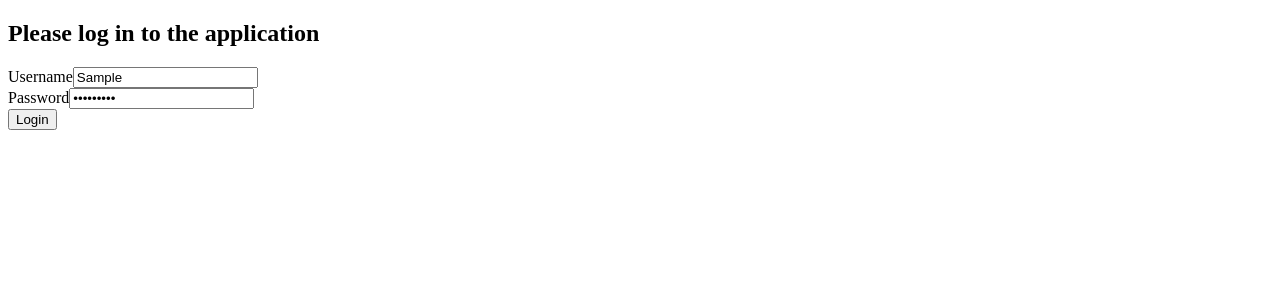
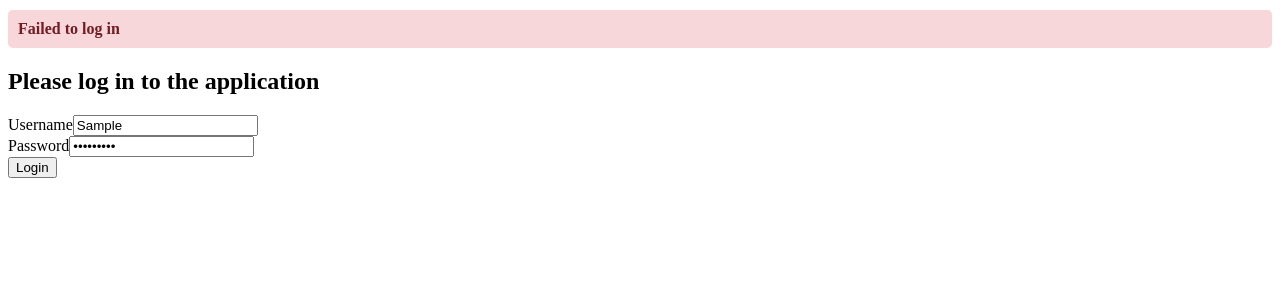
Before and after one commit to douglasdotv/fullstackopen, a React (Vite) app in the folder part5/bloglist-frontend/: page / in a window 1280 px wide. Both pictures are taken after typing "Sample", "Sample123" into the empty fields and a click on the button "Login". Shown: the top 300 px of the page. Built offline with nearby package versions, Linux system fonts and the light colour scheme; no server answers.

Commit message:
Implement notifications for successful and failed operations
(5.4)

```diff
--- a/part5/bloglist-frontend/src/components/BlogPage.jsx
+++ b/part5/bloglist-frontend/src/components/BlogPage.jsx
@@ -2,12 +2,14 @@ import { useState, useEffect } from 'react'
 import BlogForm from './BlogForm'
 import BlogList from './BlogList'
 import LoginForm from './LoginForm'
+import Notification from './Notification'
 import blogService from '../services/blogs'
 import loginService from '../services/login'
 
 const BlogPage = () => {
   const [blogs, setBlogs] = useState([])
   const [user, setUser] = useState(null)
+  const [notification, setNotification] = useState({ message: '', type: '' })
   const [username, setUsername] = useState('')
   const [password, setPassword] = useState('')
   const [title, setTitle] = useState('')
@@ -45,10 +47,12 @@ const BlogPage = () => {
       window.localStorage.setItem('authenticatedUser', JSON.stringify(user))
       setUser(user)
       blogService.setToken(user.token)
+      setNotification({ message: 'Logged in successfully!', type: 'success' })
       setUsername('')
       setPassword('')
     } catch (error) {
       console.error('Failed to log in', error)
+      setNotification({ message: 'Failed to log in', type: 'error' })
     }
   }
 
@@ -56,6 +60,7 @@ const BlogPage = () => {
     window.localStorage.removeItem('authenticatedUser')
     setUser(null)
     blogService.setToken(null)
+    setNotification({ message: 'Logged out successfully!', type: 'success' })
   }
 
   const handleCreateBlog = async (event) => {
@@ -63,16 +68,24 @@ const BlogPage = () => {
     try {
       const newBlog = await blogService.create({ title, author, url })
       setBlogs(blogs.concat(newBlog))
+      setNotification({
+        message: `${newBlog.title} by ${newBlog.author} created!`,
+        type: 'success',
+      })
       setTitle('')
       setAuthor('')
       setUrl('')
     } catch (error) {
       console.error('Failed to create blog post', error)
+      setNotification({ message: 'Failed to create blog post', type: 'error' })
     }
   }
 
   return (
     <div>
+      {notification.message && (
+        <Notification message={notification.message} type={notification.type} />
+      )}
       {user ? (
         <>
           <BlogList blogs={blogs} user={user} onLogout={handleLogout} />
--- /dev/null
+++ b/part5/bloglist-frontend/src/components/Notification.jsx
@@ -0,0 +1,8 @@
+const Notification = ({ message, type }) => {
+  if (!message) {
+    return null
+  }
+  return <div className={`notification ${type}`}>{message}</div>
+}
+
+export default Notification
--- /dev/null
+++ b/part5/bloglist-frontend/src/global.css
@@ -0,0 +1,16 @@
+.notification {
+  padding: 10px;
+  margin: 10px 0;
+  border-radius: 5px;
+  font-weight: bold;
+}
+
+.notification.success {
+  background-color: #d4edda;
+  color: #155724;
+}
+
+.notification.error {
+  background-color: #f8d7da;
+  color: #721c24;
+}
--- a/part5/bloglist-frontend/src/main.jsx
+++ b/part5/bloglist-frontend/src/main.jsx
@@ -1,4 +1,5 @@
 import ReactDOM from 'react-dom/client'
 import App from './App'
+import './global.css'
 
 ReactDOM.createRoot(document.getElementById('root')).render(<App />)
```
